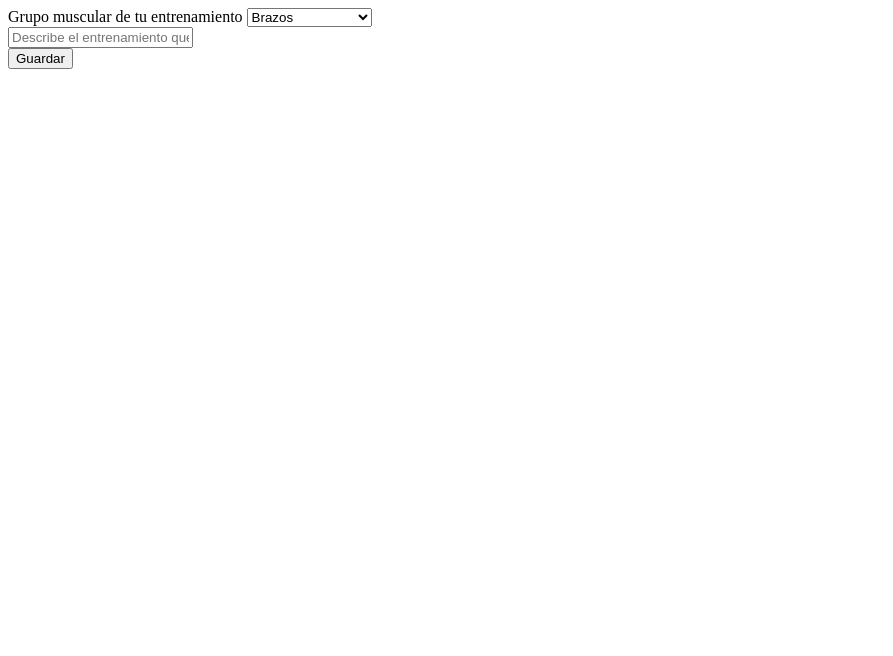
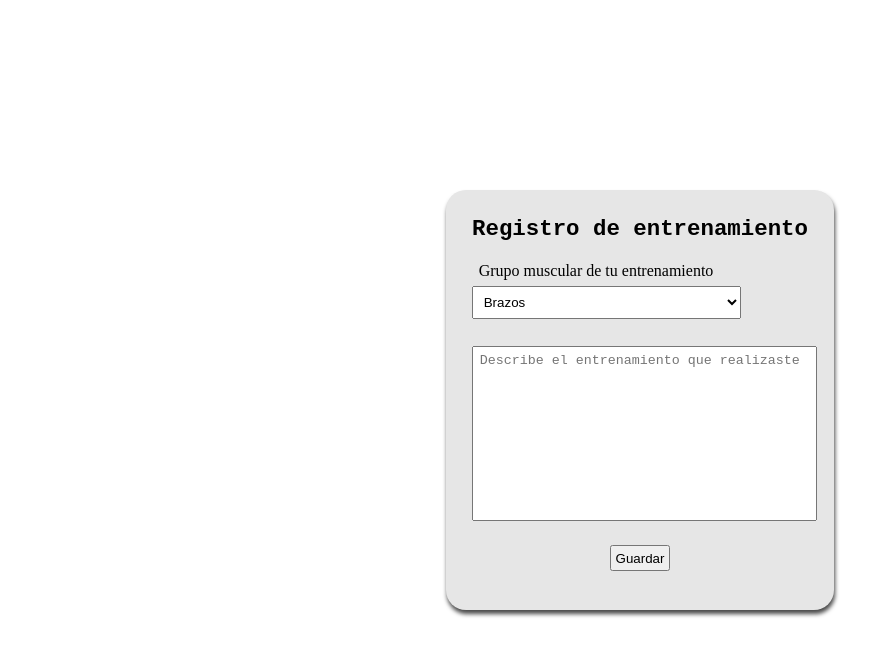
Before and after one commit to Espexus/BigBiceps, a plain HTML site: page frontend/registrar-entrenos.html in a window 1280 px wide. Shown: the whole page, without its empty margins (0-893 px from the left). Drawn offline with Linux system fonts and the light colour scheme.

Commit message:
css de registro de entrenamientos

```diff
--- /dev/null
+++ b/frontend/css/registro-entrenos.css
@@ -0,0 +1,55 @@
+*{
+    margin: 0;
+    padding: 0;
+}
+html {
+    font-size: 16px;
+}
+
+/* cajas */
+.caja {
+    width: 100%;
+    height: 100vh;
+    display: flex;
+    justify-content: center;
+    align-items: center;
+}
+form {
+    padding: 2%;
+    box-shadow: 1px 4px 4px rgb(74, 74, 74);
+    background-color: rgb(230, 230, 230);
+    border-radius: 20px;
+}
+.parte-form {
+    width: 100%;
+    margin: 4% 0;
+}
+
+/* contenido */
+.titulo {
+    font-size: 1.4em;
+    font-family: monospace;
+    text-align: center;
+}
+textarea {
+    height: 160px;
+    width: 98%;
+    resize: none;
+    padding: 2%;
+}
+label, select {
+    display: block;
+}
+label {
+    padding: 2%;
+}
+select {
+    padding: 2%;
+    width: 80%;
+}
+.boton {
+    padding: 1%;
+    display: block;
+    margin: 0 auto;
+    margin-top: 6%;
+}
--- a/frontend/registrar-entrenos.html
+++ b/frontend/registrar-entrenos.html
@@ -5,11 +5,13 @@
     <meta name="viewport" content="width=device-width, initial-scale=1.0">
     <title>Registro de entrenamientos</title>
 
-    <link rel="stylesheet" href="style.css">
+    <link rel="stylesheet" href="css/registro-entrenos.css">
     <link rel="shortcut icon" href="imgs/icono.jpg" type="image/x-icon">
 </head>
 <body>
+    <div class="caja">
         <form action="" method="POST" id="formulario-registro-entreno">
+            <h1 class="titulo">Registro de entrenamiento</h1>
             <div class="parte-form">
                 <label for="grupo">Grupo muscular de tu entrenamiento</label>
                 <select name="grupo" id="grupo">
@@ -23,7 +25,7 @@
             </div>
             <div class="parte-form">
                 <label for="descripcion"></label>
-            <input type="text" name="descripcion" id="descripcion" placeholder="Describe el entrenamiento que realizaste">
+                <textarea name="descripcion" id="descripcion" placeholder="Describe el entrenamiento que realizaste"></textarea>
             </div>
             <div class="parte-form">
                 <input type="submit" value="Guardar" class="boton">
@@ -31,6 +33,7 @@
 
 
         </form>
+    </div>
 
     <script src=""></script>
 </body>
```
Lines whose indentation alone changed are shown as unchanged.
